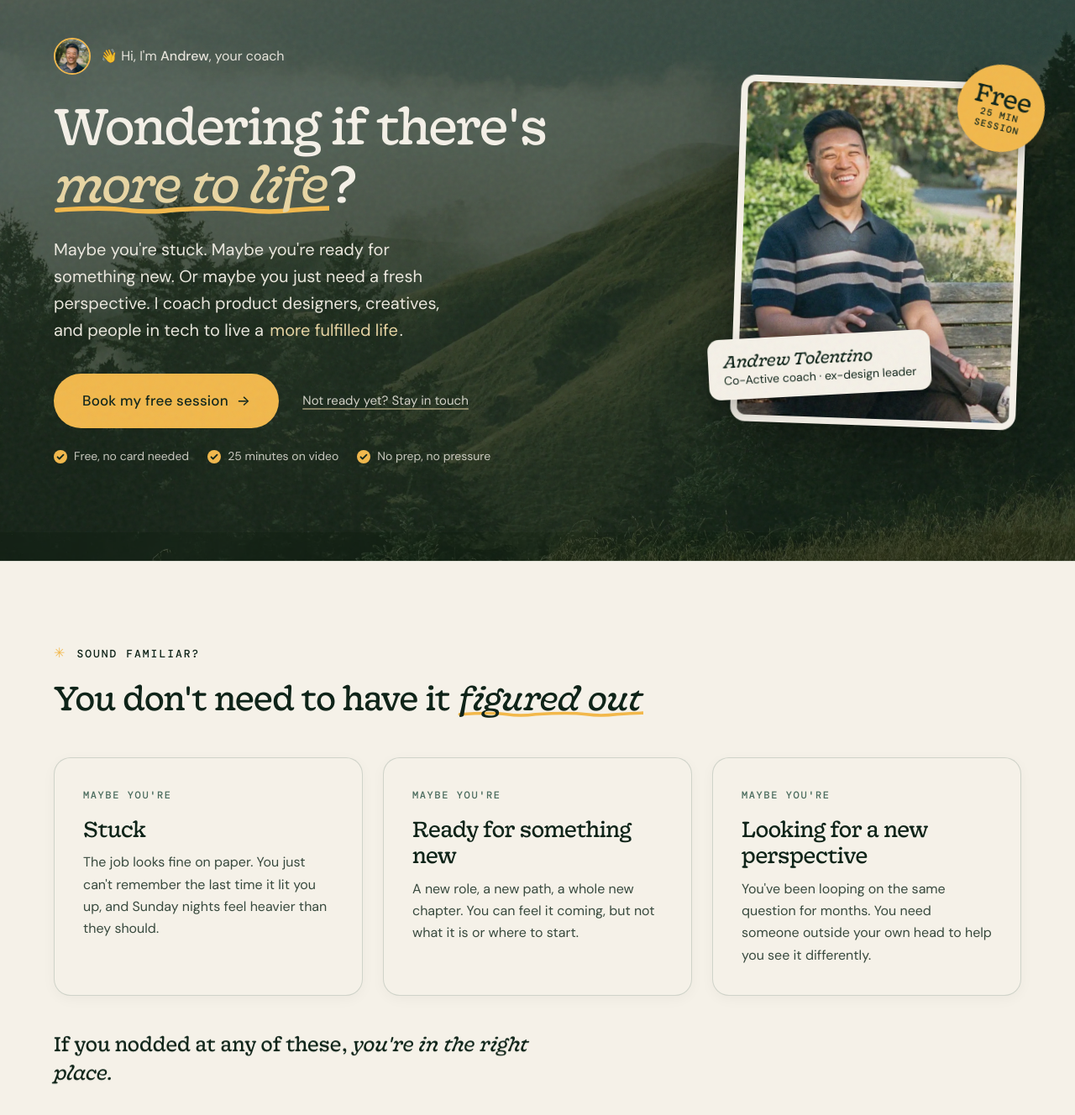
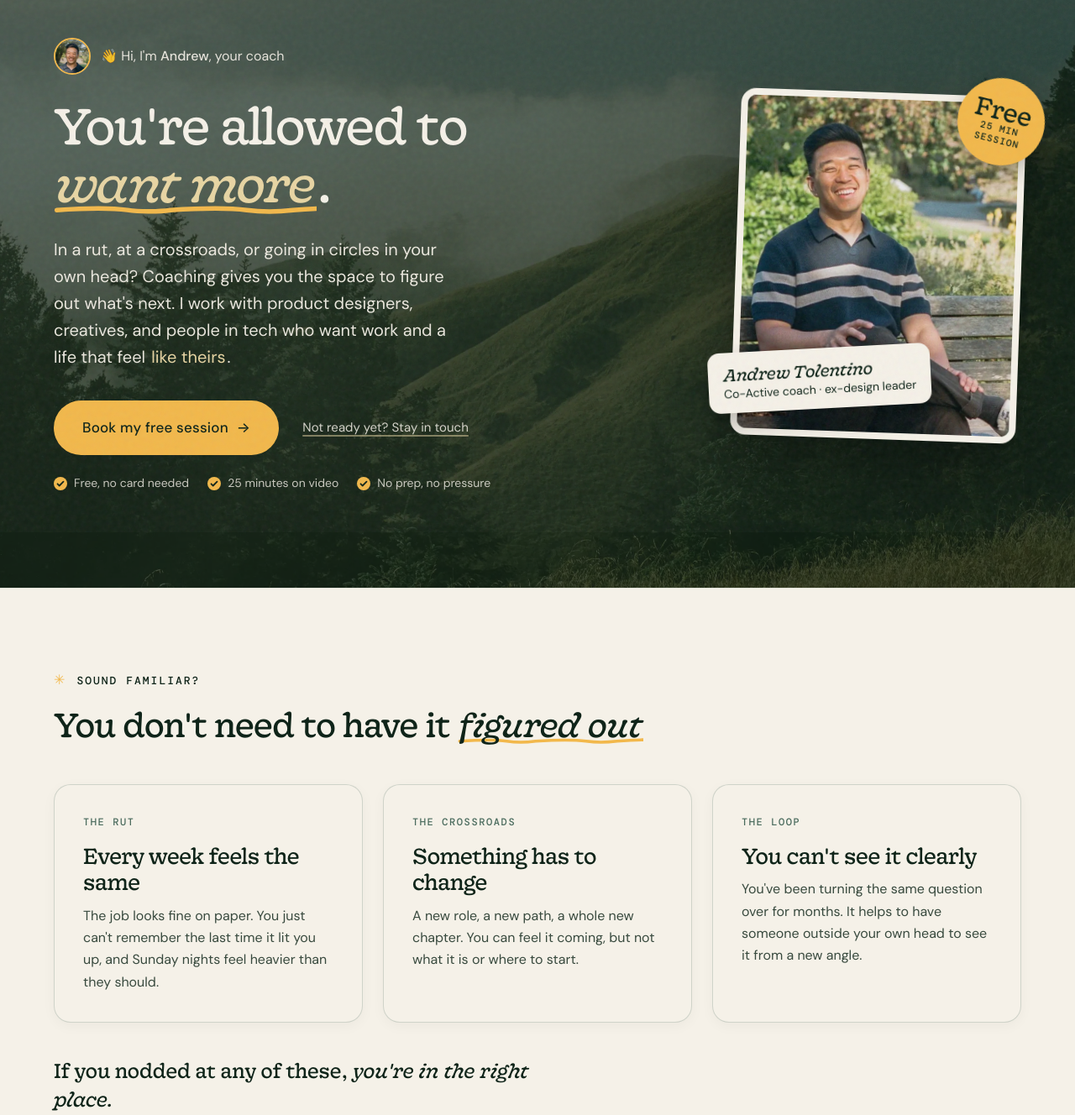
Before and after one commit to honestclub/join, a plain HTML site: page start/index.html in a window 1280 px wide. Shown: the part 166-1494 px from the top of the page at 84% size. Drawn offline with Linux system fonts and the light colour scheme.

Commit message:
Echo the reel on /start/ instead of quoting it
New headline ("You're allowed to want more"), intro, situation cards,
and closing line carry the reel's themes in fresh words. Highlighted
phrases no longer break across lines.

Co-Authored-By: Claude Opus 5.5 <noreply@anthropic.com>
Claude-Session: https://claude.ai/code/session_013xR4V1yKh5cSdLufMCxicG

```diff
--- a/start/index.html
+++ b/start/index.html
@@ -3,7 +3,7 @@
     <head>
         <meta charset="UTF-8" />
         <meta name="viewport" content="width=device-width, initial-scale=1.0" />
-        <title>Wondering if there's more to life? | Honest Club</title>
+        <title>You're Allowed to Want More | Honest Club</title>
         <!-- Landing page for Instagram ads. Kept out of search so it never
              competes with the homepage, and left out of sitemap.xml. -->
         <meta name="robots" content="noindex, follow" />
@@ -12,14 +12,14 @@
         <meta name="theme-color" content="#0f2419" />
         <meta
             name="description"
-            content="Stuck, ready for something new, or looking for a new perspective? Coaching for product designers, creatives, and people in tech. Book a free 25-minute session with Andrew."
+            content="In a rut, at a crossroads, or stuck in your own head? Coaching for product designers, creatives, and people in tech. Book a free 25-minute session with Andrew."
         />
         <link rel="canonical" href="https://honestclub.co/start/" />
 
         <meta property="og:type" content="website" />
         <meta property="og:site_name" content="Honest Club" />
         <meta property="og:url" content="https://honestclub.co/start/" />
-        <meta property="og:title" content="Wondering if there's more to life?" />
+        <meta property="og:title" content="You're allowed to want more" />
         <meta
             property="og:description"
             content="Coaching for product designers, creatives, and people in tech. Book a free 25-minute session with Andrew."
@@ -67,6 +67,13 @@
 
             .lp-hero .hero-sub {
                 max-width: 36ch;
+            }
+
+            /* Keep each emphasised phrase on one line rather than
+               stranding a single word. */
+            .lp-hero h1 .highlight,
+            .lp-final h2 .highlight {
+                white-space: nowrap;
             }
 
             .lp-kicker {
@@ -718,8 +725,9 @@
     </head>
     <body>
         <main id="main">
-            <!-- HERO: the reel's opening line, word for word, so the jump
-                 from Instagram feels like the same conversation. -->
+            <!-- HERO: picks up the reel's question ("is there more?") in
+                 new words, so the jump from Instagram feels like the next
+                 beat of the same conversation rather than a replay. -->
             <section class="section-band bg-hero hero-start" data-theme="dark">
                 <div class="logo-bar">
                     <a href="/" class="logo-text">honest club</a>
@@ -738,16 +746,17 @@
                         </p>
 
                         <h1>
-                            Wondering if there's
-                            <span class="highlight">more to life</span>?
+                            You're allowed to
+                            <span class="highlight">want more</span>.
                         </h1>
 
                         <p class="hero-sub">
-                            Maybe you're stuck. Maybe you're ready for
-                            something new. Or maybe you just need a fresh
-                            perspective. I coach product designers,
-                            creatives, and people in tech to live a
-                            <span class="highlight">more fulfilled life</span>.
+                            In a rut, at a crossroads, or going in circles
+                            in your own head? Coaching gives you the space
+                            to figure out what's next. I work with product
+                            designers, creatives, and people in tech who
+                            want work and a life that feel
+                            <span class="highlight">like theirs</span>.
                         </p>
 
                         <div class="lp-cta-row">
@@ -782,8 +791,8 @@
                 </div>
             </section>
 
-            <!-- SOUND FAMILIAR: the three states from the reel, named back
-                 to the reader so they recognise themselves. -->
+            <!-- SOUND FAMILIAR: the reel's three situations, described in
+                 more detail so the reader recognises themselves. -->
             <section class="section-band bg-base">
                 <div class="container">
                     <div class="section-eyebrow">Sound familiar?</div>
@@ -794,8 +803,8 @@
 
                     <div class="lp-mirror reveal-stagger">
                         <div class="lp-mirror-card">
-                            <div class="lp-mirror-label">Maybe you're</div>
-                            <h3>Stuck</h3>
+                            <div class="lp-mirror-label">The rut</div>
+                            <h3>Every week feels the same</h3>
                             <p>
                                 The job looks fine on paper. You just can't
                                 remember the last time it lit you up, and
@@ -803,8 +812,8 @@
                             </p>
                         </div>
                         <div class="lp-mirror-card">
-                            <div class="lp-mirror-label">Maybe you're</div>
-                            <h3>Ready for something new</h3>
+                            <div class="lp-mirror-label">The crossroads</div>
+                            <h3>Something has to change</h3>
                             <p>
                                 A new role, a new path, a whole new chapter.
                                 You can feel it coming, but not what it is
@@ -812,12 +821,12 @@
                             </p>
                         </div>
                         <div class="lp-mirror-card">
-                            <div class="lp-mirror-label">Maybe you're</div>
-                            <h3>Looking for a new perspective</h3>
+                            <div class="lp-mirror-label">The loop</div>
+                            <h3>You can't see it clearly</h3>
                             <p>
-                                You've been looping on the same question for
-                                months. You need someone outside your own
-                                head to help you see it differently.
+                                You've been turning the same question over
+                                for months. It helps to have someone outside
+                                your own head to see it from a new angle.
                             </p>
                         </div>
                     </div>
@@ -1142,7 +1151,7 @@
                             class="final-cta-photo"
                             loading="lazy"
                         />
-                        <h2>My door is <span class="highlight">open</span></h2>
+                        <h2>Let's start with <span class="highlight">a conversation</span></h2>
                         <p>
                             Book a free 25-minute coaching session. Come as
                             you are, and leave with a clearer next step.
```
